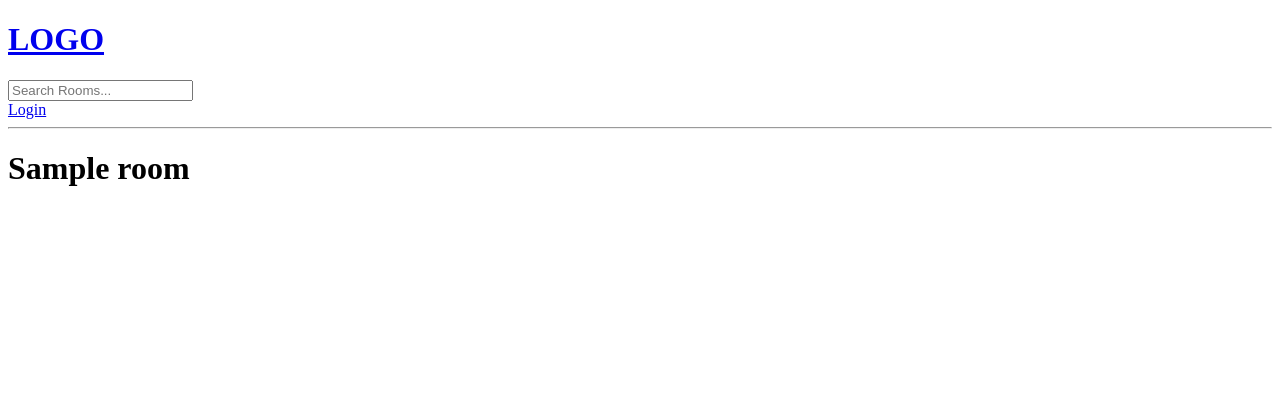
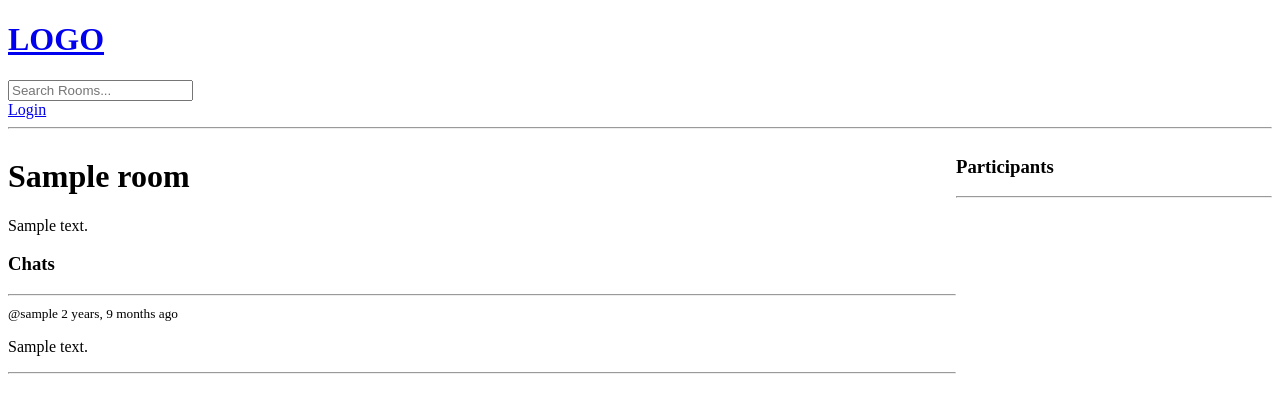
Before and after one commit to Plycedes/strife, a Django app: page /room/1/ in a window 1280 px wide. Shown: the top 413 px of the page. Run offline with Django 4.2, Linux system fonts and the light colour scheme; tables that the repository leaves empty hold one stand-in row (values such as "Sample post").

Commit message:
Messages

```diff
--- a/base/templates/base/room.html
+++ b/base/templates/base/room.html
@@ -1,7 +1,45 @@
-{% extends 'index.html' %}
+{% extends 'index.html' %} {% block content %}
 
-{% block content %}
+<style>
+    .room-container {
+        display: grid;
+        grid-template-columns: 3fr 1fr;
+    }
+</style>
 
-<h1>{{room.name}}</h1>
+<div class="room-container">
+    <div>
+        <h1>{{room.name}}</h1>
+
+        <p>{{ room.description }}</p>
+
+        <div class="chat-wrapper">
+            <h3>Chats</h3>
+            <hr />
+
+            {% for chat in chats %}
+            <div>
+                <small>@{{chat.user}} {{chat.created|timesince}} ago</small>
+
+                <p>{{chat.body}}</p>
+                <hr />
+            </div>
+            {% endfor %}
+        </div>
+
+        {% if request.user.is_authenticated %}
+        <div class="chat-form">
+            <form method="POST" action="">
+                {% csrf_token %}
+                <input type="text" name="body" placeholder="Chat here..." />
+            </form>
+        </div>
+        {% endif %}
+    </div>
+    <div>
+        <h3>Participants</h3>
+        <hr />
+    </div>
+</div>
 
 {% endblock content %}
--- a/base/views.py
+++ b/base/views.py
@@ -6,7 +6,7 @@ from django.db.models import Q
 from django.contrib.auth.models import User
 from django.contrib.auth import authenticate, login, logout
 from django.contrib.auth.forms import UserCreationForm
-from .models import Room, Topic
+from .models import Room, Topic, Message
 from .forms import RoomForm
 
 def loginForm(request):
@@ -74,7 +74,17 @@ def home(request):
 
 def room(request, pk):
     room = Room.objects.get(id=pk)
-    return render(request, 'base/room.html', {'room': room})
+    chats = room.message_set.all().order_by('-created')
+
+    if request.method == 'POST':
+        message = Message.objects.create(
+            user=request.user,
+            room=room,
+            body=request.POST.get('body')
+        )
+        return redirect('room', pk=room.id)
+
+    return render(request, 'base/room.html', {'room': room, 'chats': chats})
 
 @login_required(login_url='login')
 def createRoom(request):
```
